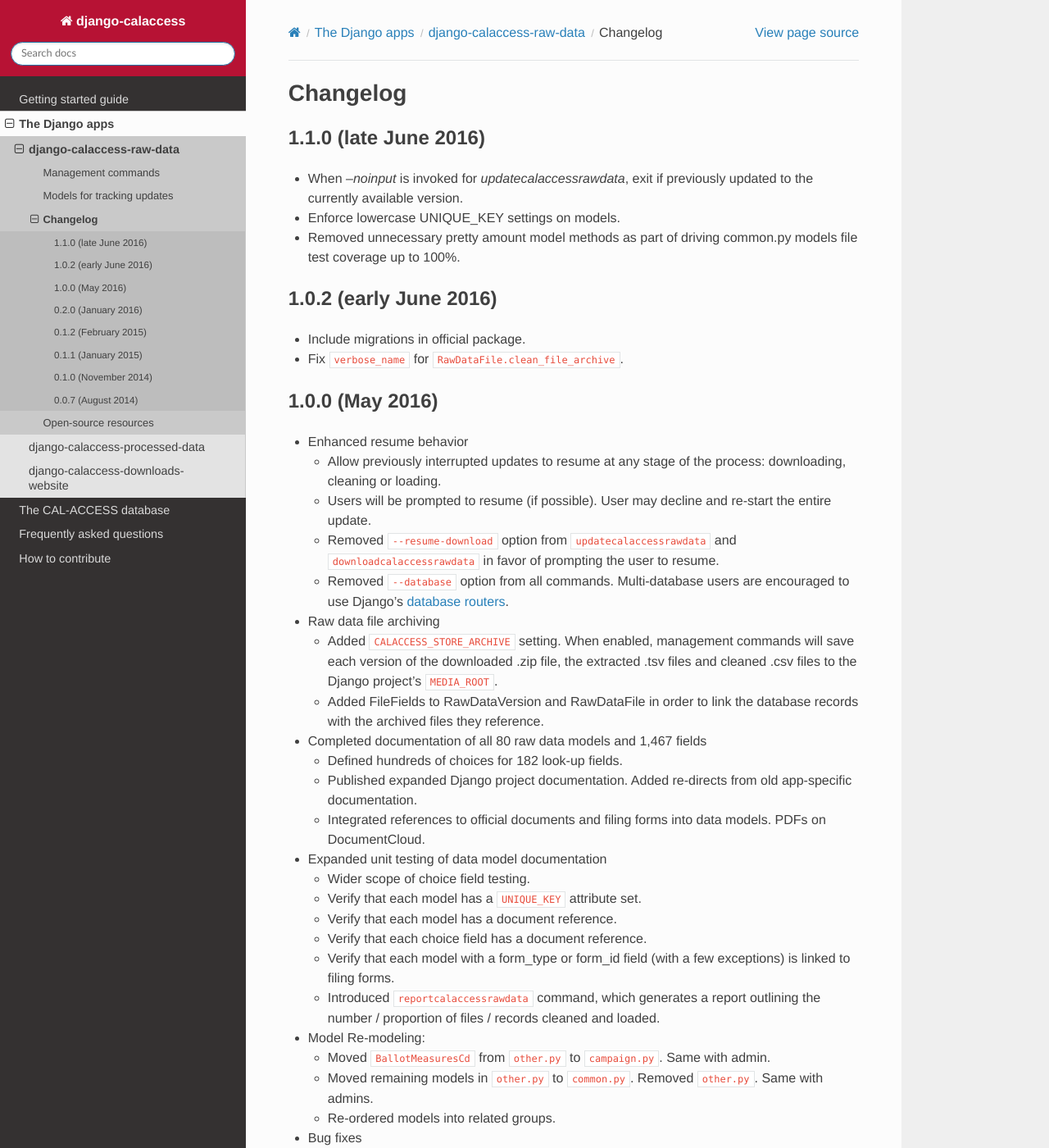
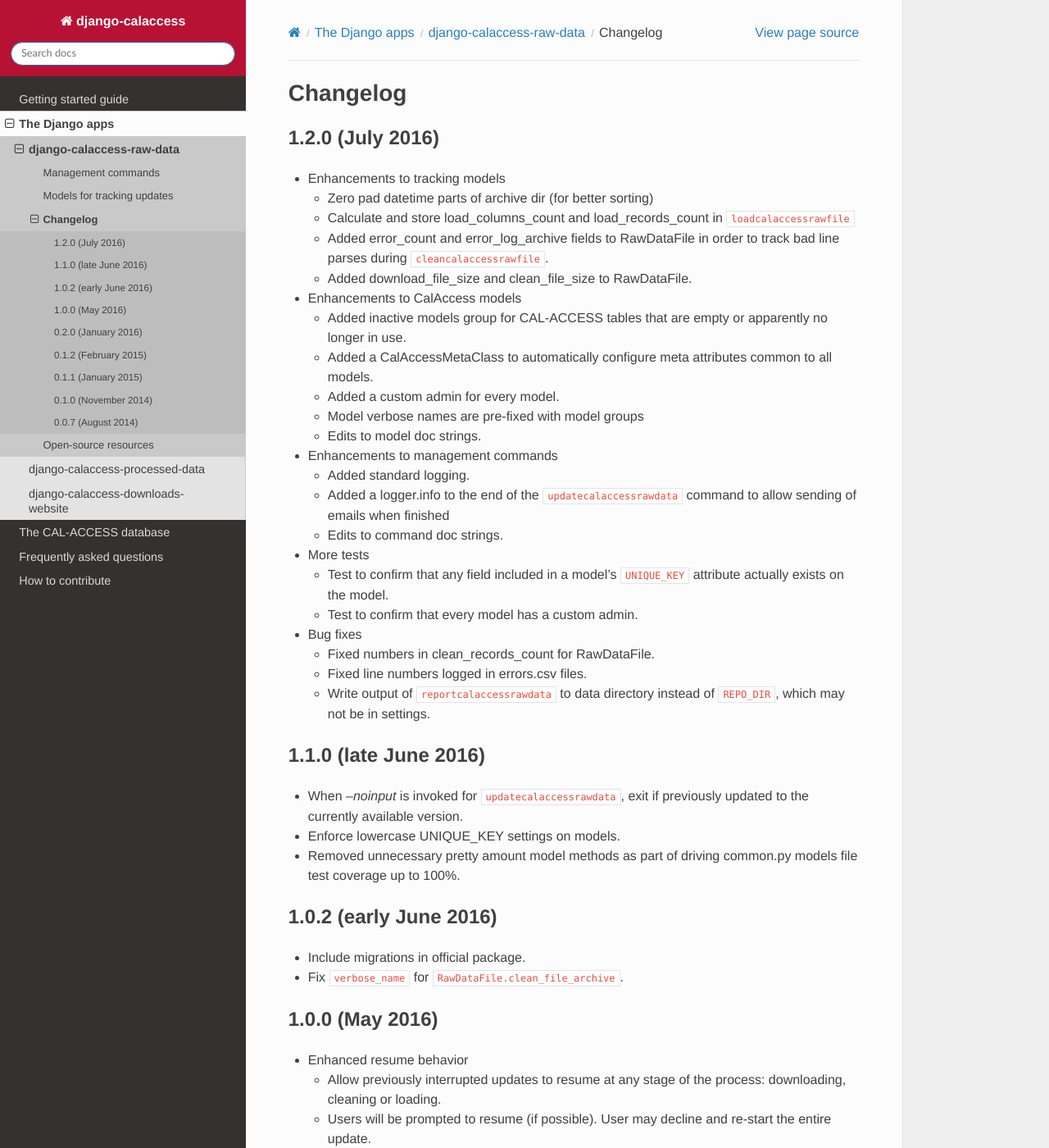
Before and after one commit to palewire/django-calaccess-technical-documentation, a Sphinx documentation site: the page built from docs/apps/calaccess_raw/changelog.rst, in a window 1280 px wide and 1400 px high. Shown: the whole window at 82% size. Built offline with Sphinx 7.4.7 and the Read the Docs theme 2.0.0, drawn with Linux system fonts in a browser that asks for light colours.

Commit message:
Add v1.2.0 release notes

```diff
--- a/docs/apps/calaccess_raw/changelog.rst
+++ b/docs/apps/calaccess_raw/changelog.rst
@@ -1,10 +1,45 @@
 Changelog
 =========
+
+1.2.0 (July 2016)
+-----------------
+
+* Enhancements to tracking models
+
+  * Zero pad datetime parts of archive dir (for better sorting)
+  * Calculate and store load_columns_count and load_records_count in ``loadcalaccessrawfile``
+  * Added error_count and error_log_archive fields to RawDataFile in order to track bad line parses during ``cleancalaccessrawfile``.
+  * Added download_file_size and clean_file_size to RawDataFile.
+
+* Enhancements to CalAccess models
+
+  * Added inactive models group for CAL-ACCESS tables that are empty or apparently no longer in use.
+  * Added a CalAccessMetaClass to automatically configure meta attributes common to all models.
+  * Added a custom admin for every model.
+  * Model verbose names are pre-fixed with model groups
+  * Edits to model doc strings.
+
+* Enhancements to management commands
+
+  * Added standard logging.
+  * Added a logger.info to the end of the ``updatecalaccessrawdata`` command to allow sending of emails when finished
+  * Edits to command doc strings.
+
+* More tests
+
+  * Test to confirm that any field included in a model's ``UNIQUE_KEY`` attribute actually exists on the model.
+  * Test to confirm that every model has a custom admin.
+
+* Bug fixes
+
+  * Fixed numbers in clean_records_count for RawDataFile.
+  * Fixed line numbers logged in errors.csv files.
+  * Write output of ``reportcalaccessrawdata`` to data directory instead of ``REPO_DIR``, which may not be in settings.
 
 1.1.0 (late June 2016)
 ----------------------
 
-* When `--noinput` is invoked for `updatecalaccessrawdata`, exit if previously updated to the currently available version.
+* When `--noinput` is invoked for ``updatecalaccessrawdata``, exit if previously updated to the currently available version.
 * Enforce lowercase UNIQUE_KEY settings on models.
 * Removed unnecessary pretty amount model methods as part of driving common.py models file test coverage up to 100%.
 
```
